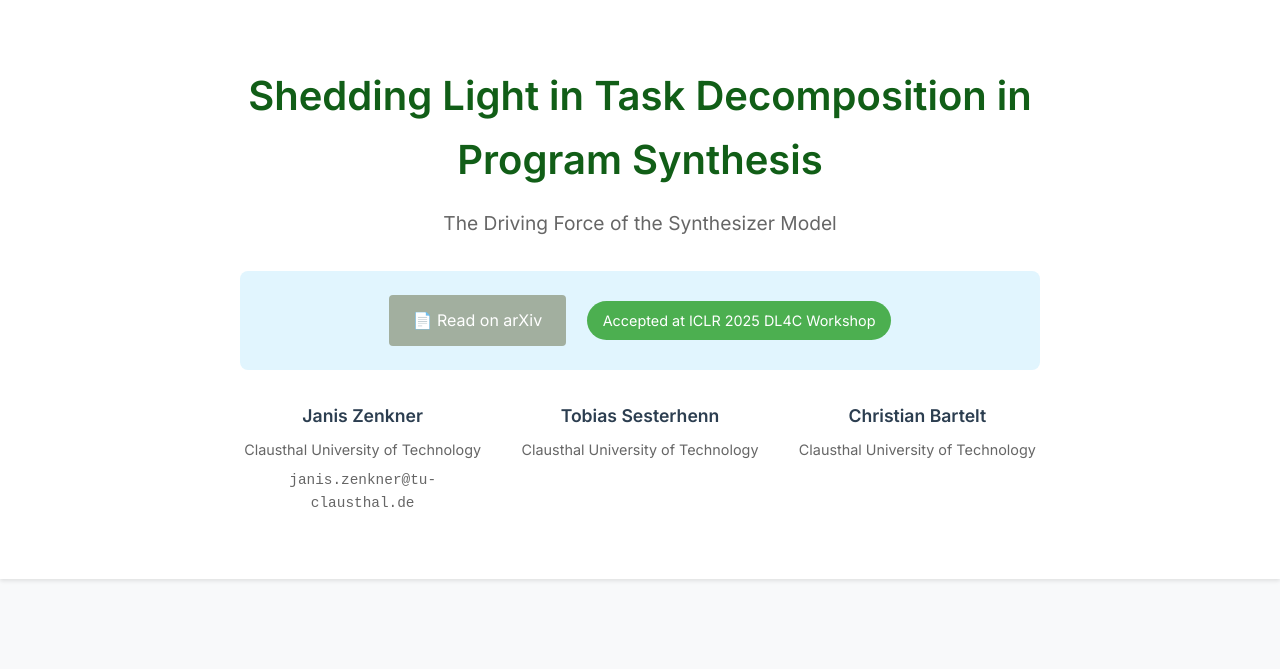
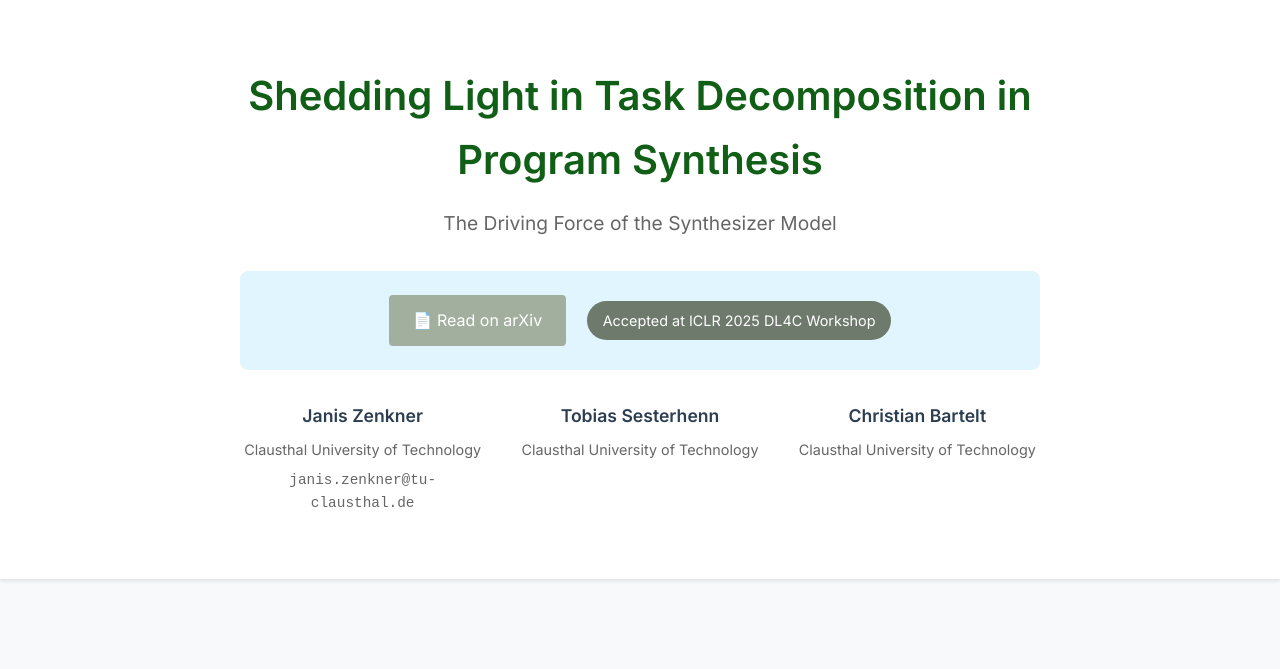
Before and after one commit to jzenkner/regism, a plain HTML site: page index.html in a window 1280 px wide. Shown: the top 669 px of the page. Drawn offline with nearby package versions, Linux system fonts and the light colour scheme.

Commit message:
Update index.html

```diff
--- a/index.html
+++ b/index.html
@@ -174,7 +174,7 @@
         .badge {
             display: inline-block;
             padding: 0.5rem 1rem;
-            background: #4caf50;
+            background: #6e7a6c;
             color: white;
             border-radius: 20px;
             font-size: 0.9rem;
```
